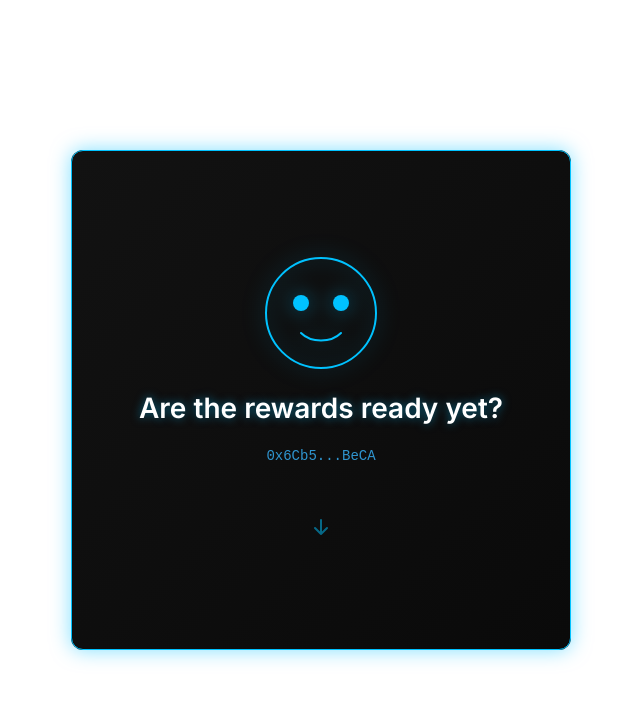
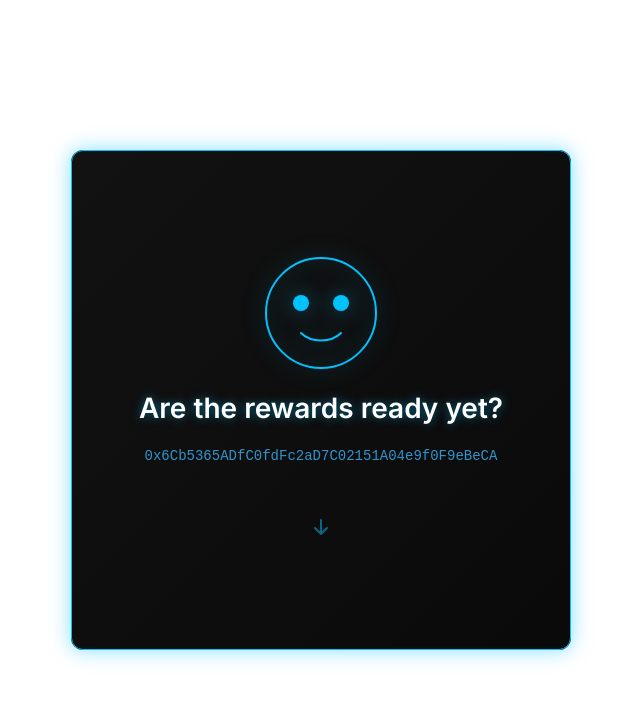
Before and after one commit to ForkIt369/metis-rewards-card, a React (Vite) app: page / in a window 1280 px wide. Shown: the top 702 px of the page, without its empty margins (319-959 px from the left). Built offline with nearby package versions, Linux system fonts and the light colour scheme; no server answers.

Commit message:
Show full wallet address

```diff
--- a/src/components/MetisCard.tsx
+++ b/src/components/MetisCard.tsx
@@ -34,9 +34,6 @@
     return isReady ? happyAvatar : sadAvatar;
   };
 
-  const formatAddress = (addr: string) => {
-    return `${addr.slice(0, 6)}...${addr.slice(-4)}`;
-  };
 
   return (
     <div
@@ -48,7 +45,7 @@
         <div className="zen-card-front">
           <img src={getAvatarSrc()} alt="Robit Avatar" className="zen-avatar" />
           <h2 className="zen-question">Are the rewards ready yet?</h2>
-          <p className="zen-wallet-address">{formatAddress(address)}</p>
+          <p className="zen-wallet-address">{address}</p>
           <div className="zen-flip-icon">
             <svg width="24" height="24" viewBox="0 0 24 24" fill="none" xmlns="http://www.w3.org/2000/svg">
               <path d="M12 5V19M12 19L18 13M12 19L6 13" stroke="currentColor" strokeWidth="2" strokeLinecap="round" strokeLinejoin="round"/>
```
